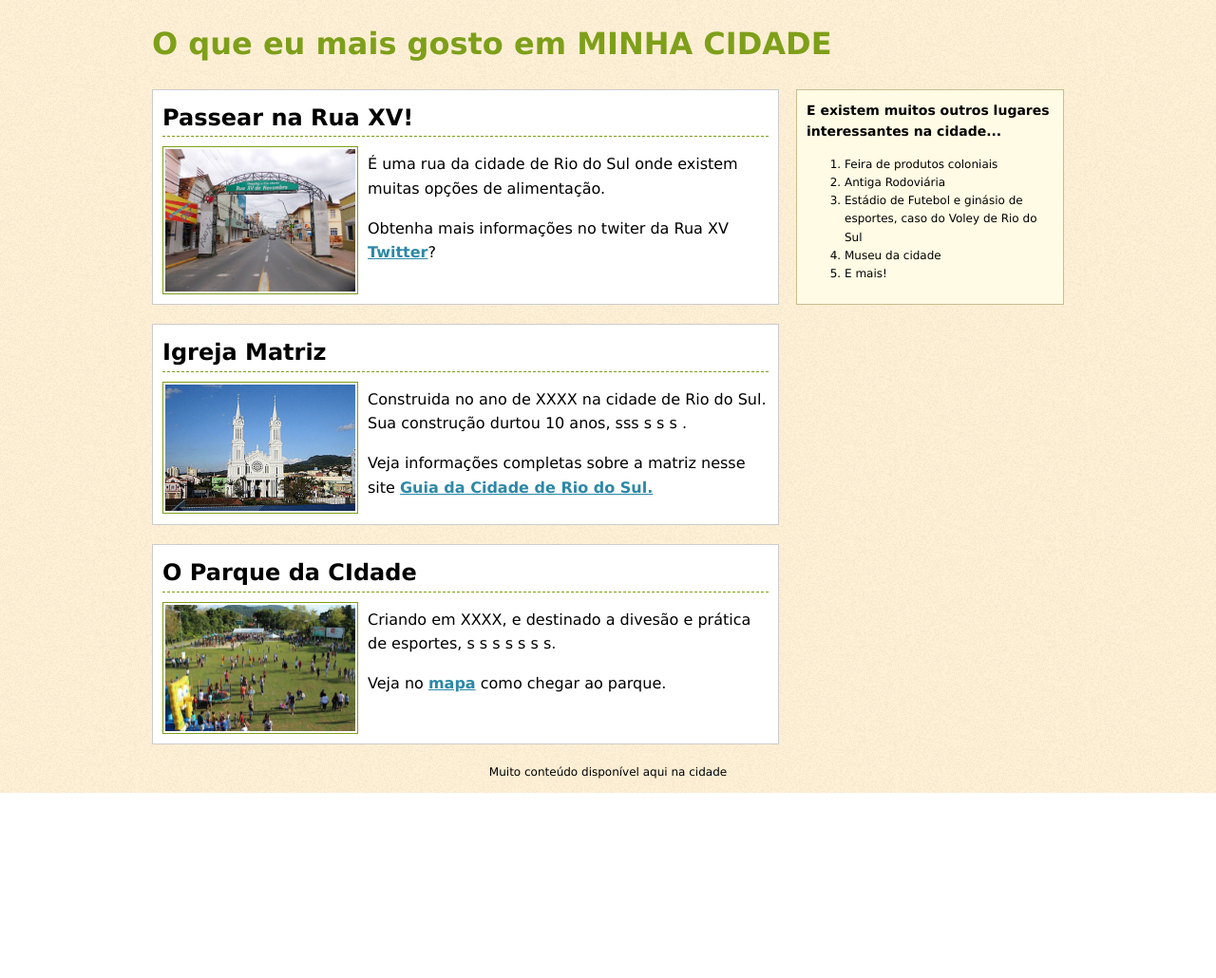
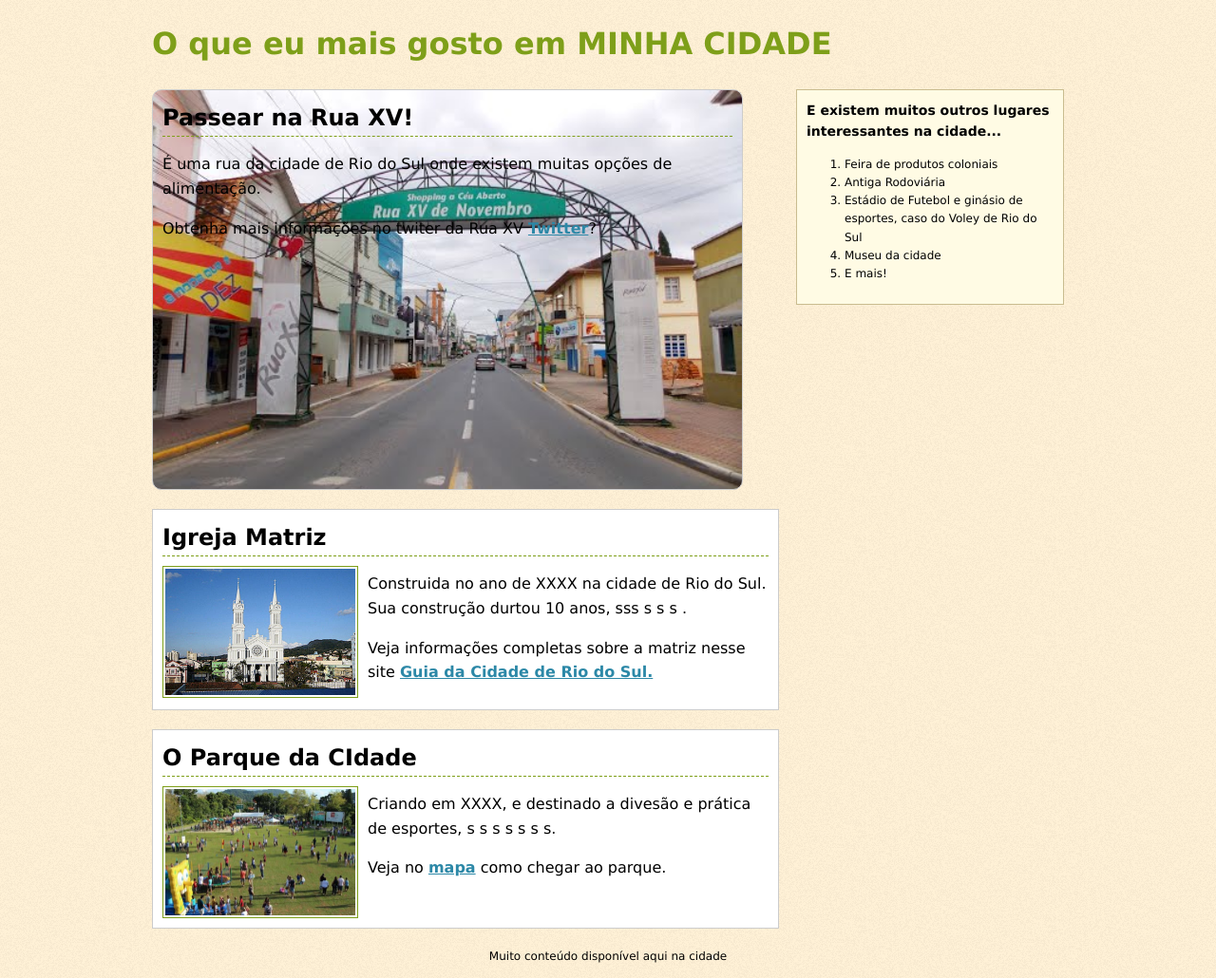
Before and after one commit to DavidRusycki/aula_css, a PHP site: page /pagina_refatoracao_tags_html5/index.html in a window 1280 px wide. Shown: the whole page at 95% size. Before the commit the page ends 835 px from the top, so only its background shows below. Run offline with PHP 8.4, Linux system fonts and the light colour scheme.

Commit message:
atividade pronta

```diff
--- a/pagina_refatoracao_tags_html5/css/site.css
+++ b/pagina_refatoracao_tags_html5/css/site.css
@@ -79,3 +79,13 @@ h1 a:hover {
     font-size: 12px;
     text-align: center;
 }
+
+.rua {
+    background-image: url(../images/ruaxv.jpg);
+    background-repeat: no-repeat;
+    background-size: cover;
+    border-radius: 10px;
+    height: 400px;
+    width: 600px;
+    vertical-align: middle;
+}
--- a/pagina_refatoracao_tags_html5/index.html
+++ b/pagina_refatoracao_tags_html5/index.html
@@ -12,10 +12,9 @@
 <body>
     <main class='container'>
         <h1><a href='#'>O que eu mais gosto em MINHA CIDADE</a></h1>
-        <div class='places'>
-            <article class="artigo">
+        <section class='places'>
+            <article class="artigo rua">
                 <h2>Passear na Rua XV!</h2>
-                <img src='images/ruaxv.jpg' width="200" alt='Foto da Rua XV, autoria de NOME DO AUTOR'>
                 <p>É uma rua da cidade de Rio do Sul onde existem muitas opções de alimentação.</p>
                 <p>Obtenha mais informações no twiter da Rua XV <a href='https://twitter.com/search/Rua XV Rio do Sul'
                         target='_blank'>Twitter</a>?</p>
@@ -46,7 +45,7 @@
                         target='_blank'>mapa</a> como chegar ao parque.</p>
                 <div class='clear'></div>
             </article>
-        </div>
+        </section>
 
         <aside class="lateral">
             <h3>E existem muitos outros lugares interessantes na cidade...</h3>
```
